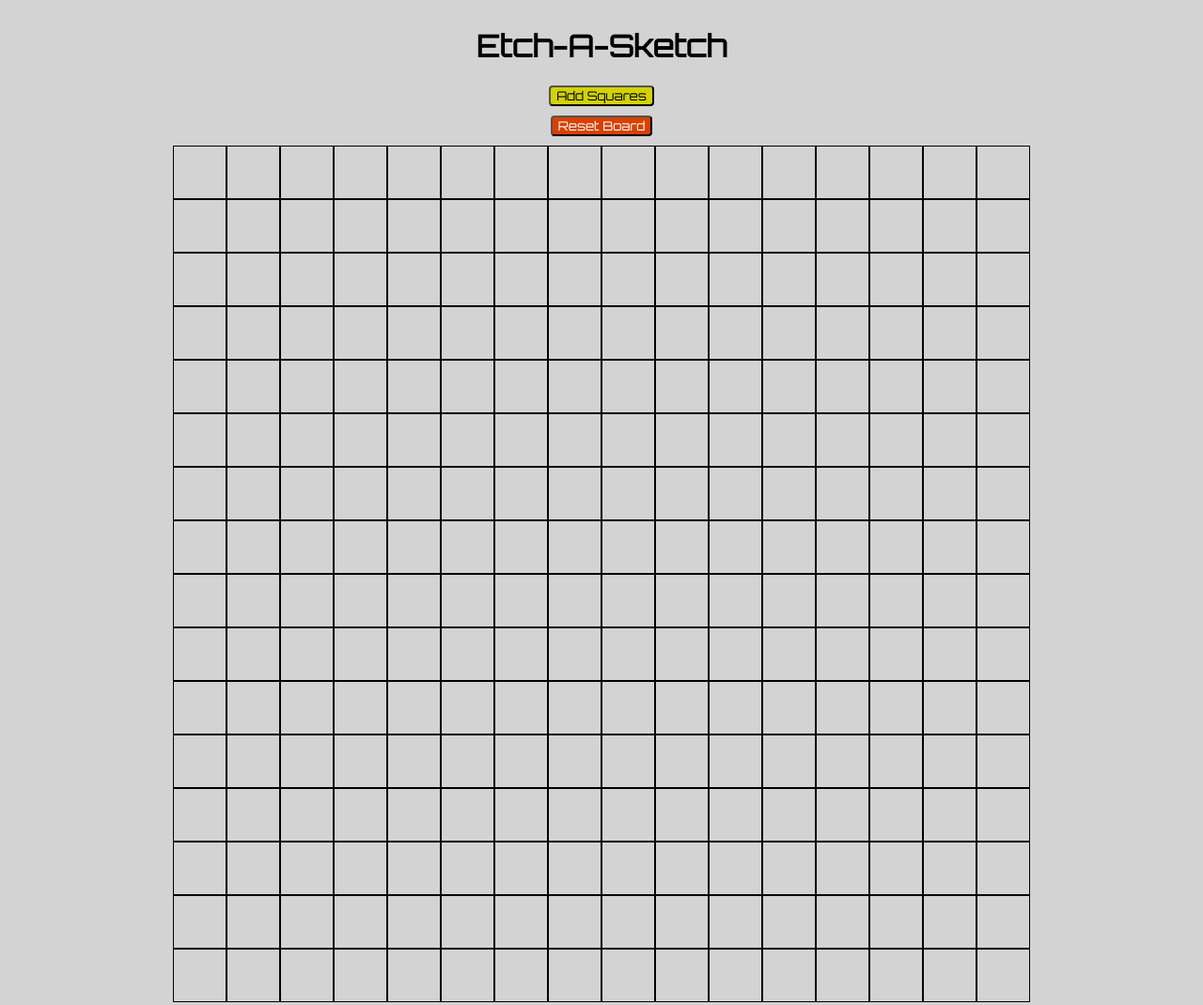
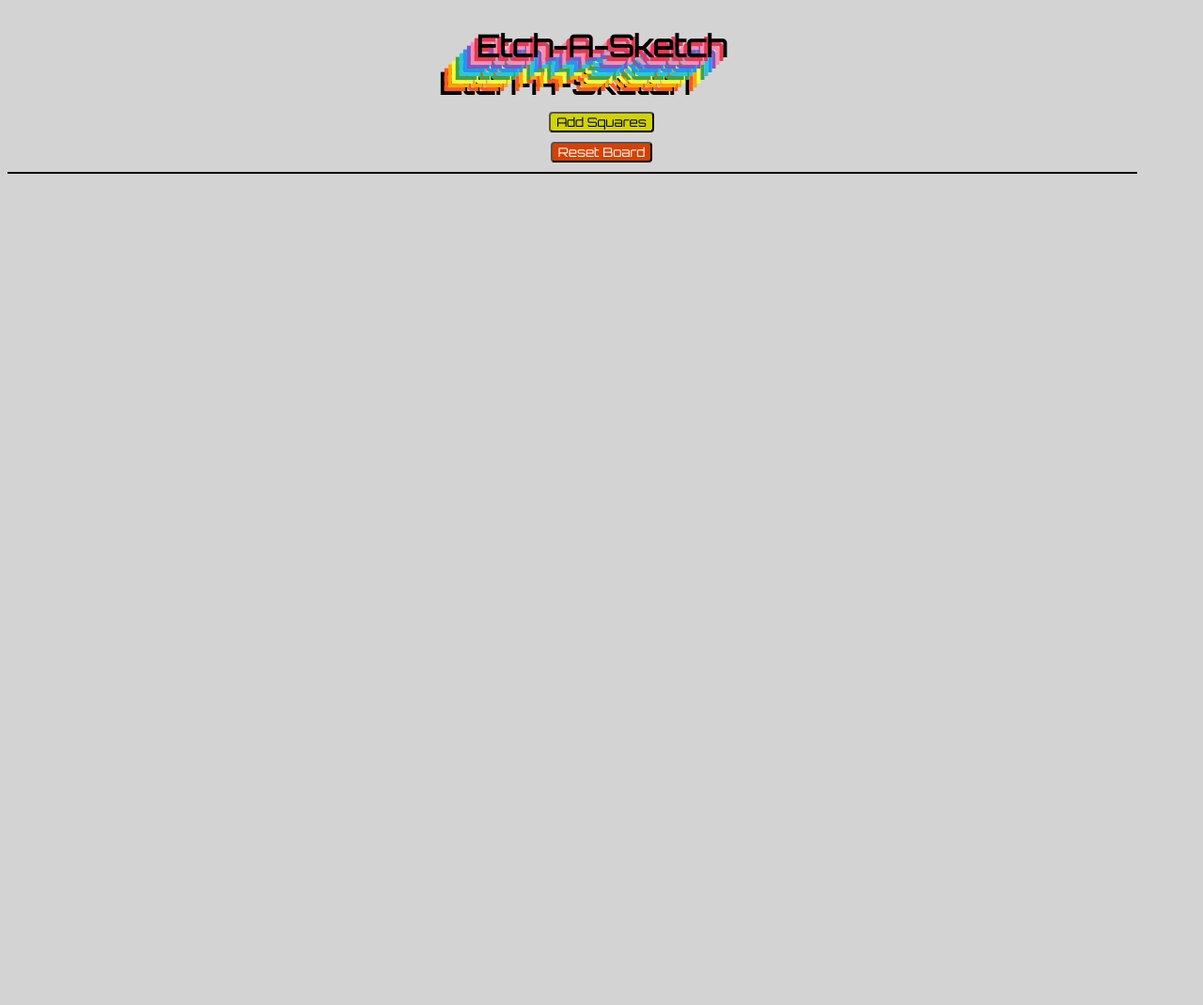
Before and after one commit to Tuna865/TOP-Etch_A_Sketch, a plain HTML site: page index.html in a window 1280 px wide. Shown: the whole page at 94% size. After the commit the page ends 800 px from the top, so only its background shows below. Drawn offline with Linux system fonts and the light colour scheme.

Commit message:
added styling but no more painted cells

```diff
--- a/index.html
+++ b/index.html
@@ -12,7 +12,7 @@
     <title>TOP-Etch A Sketch</title>
 </head>
 <body>
-    <div id="grid-container">
+    <div id="app-container">
         <h1>Etch-A-Sketch</h1>
         <button id="addButton">
             Add Squares
@@ -21,6 +21,8 @@
             Reset Board
         </button>
     </div>
+    <div id="grid-container">
+    </div>
 
 </body>
 </html>
--- a/index.js
+++ b/index.js
@@ -23,7 +23,27 @@ function defaultGrid(rows, columns) {
     makeRows(rows);
     makeColumns(columns);
 }
-defaultGrid(16,16)
+// defaultGrid(16,16)
+
+
+// Extra Credit Stuff
+
+/*
+// let colors = ['#ff0000', '#00ff00', '#0000ff']
+const colors = [
+    'red',
+    'blue',
+    'yellow',
+    'green',
+    'orange',
+    'purple',
+    'brown',
+    'pink'
+]
+const randomColor = colors[Math.floor(Math.random() * colors.length)]
+
+*/
+
 
 let paintedCell = 'paintedCell'
 
@@ -37,15 +57,11 @@ for(let i = 0; i < cells.length; i++){
 }
 
 addButton.addEventListener('click', () => {
-    console.log('add squares button pressed')
-    prompt("How many squares would you like to add?")
-
-
-
+    let newGrid = prompt("How many squares would you like to add?")
+    defaultGrid(newGrid, newGrid)
 })
 resetButton.addEventListener("click", () => {
-    console.log("The board will reset in 3 seconds")
     setTimeout(startOver = () => {
         window.location.reload()
-    }, 3000)
+    })
 })
--- a/style.css
+++ b/style.css
@@ -3,20 +3,33 @@
 }
 h1{
     font-family: 'Orbitron', sans-serif;
+    text-shadow: -4px 4px #ef3550,
+               -8px 8px #f48fb1,
+               -12px 12px #7e57c2,
+               -16px 16px #2196f3,
+               -20px 20px #26c6da,
+               -24px 24px #43a047,
+               -28px 28px #eeff41,
+               -32px 32px #ffa600,
+               -36px 36px #ff5722,
+               -40px 40px #000000;
+    margin-bottom: 50px;
+}
+#app-container{
+    display: flex;
+    flex-direction: column;
+    justify-content: center;
+    align-items: center;
 }
 #grid-container{
     display: flex;
     flex-direction: column;
     justify-content: center;
     align-items: center;
+    max-width: 1200px;
+    max-height: 1200px;
+    border: 1px solid black;
 }
-
-.cell {
-    border: 1px solid black;
-    min-width: 55px;
-    min-height: 55px;
-    display: inline-block;
-  }
 #addButton{
     border-radius: 4px;
     background-color: rgb(210, 210, 7);
@@ -30,19 +43,21 @@ h1{
     margin-bottom: 10px;
     font-family: 'Orbitron', sans-serif;
 }
+.cell {
+    border: 1px solid black;
+    min-width: 55px;
+    min-height: 55px;
+    display: inline-block;
+}
 .paintedCell{
-    border: 1px solid gray;
+    border: 1px solid red;
     min-width: 55px;
     min-height: 55px;
     display: inline-block;
     background-color: red;
 }
-
-
-
 .gridRow{
     margin: 0;
     padding: 0px;
     display:flex
-
 }
```
Lines whose indentation alone changed are shown as unchanged.
